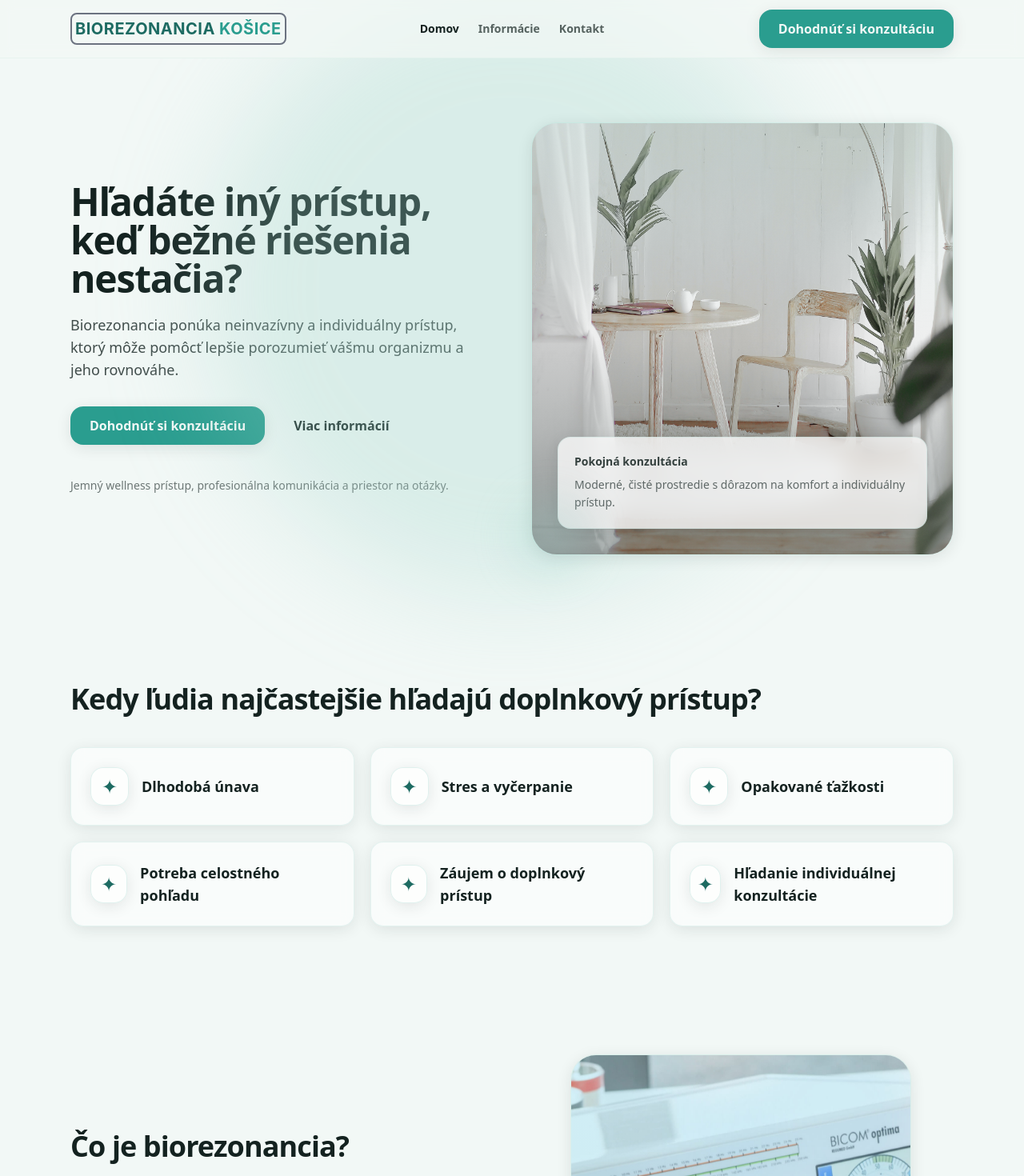
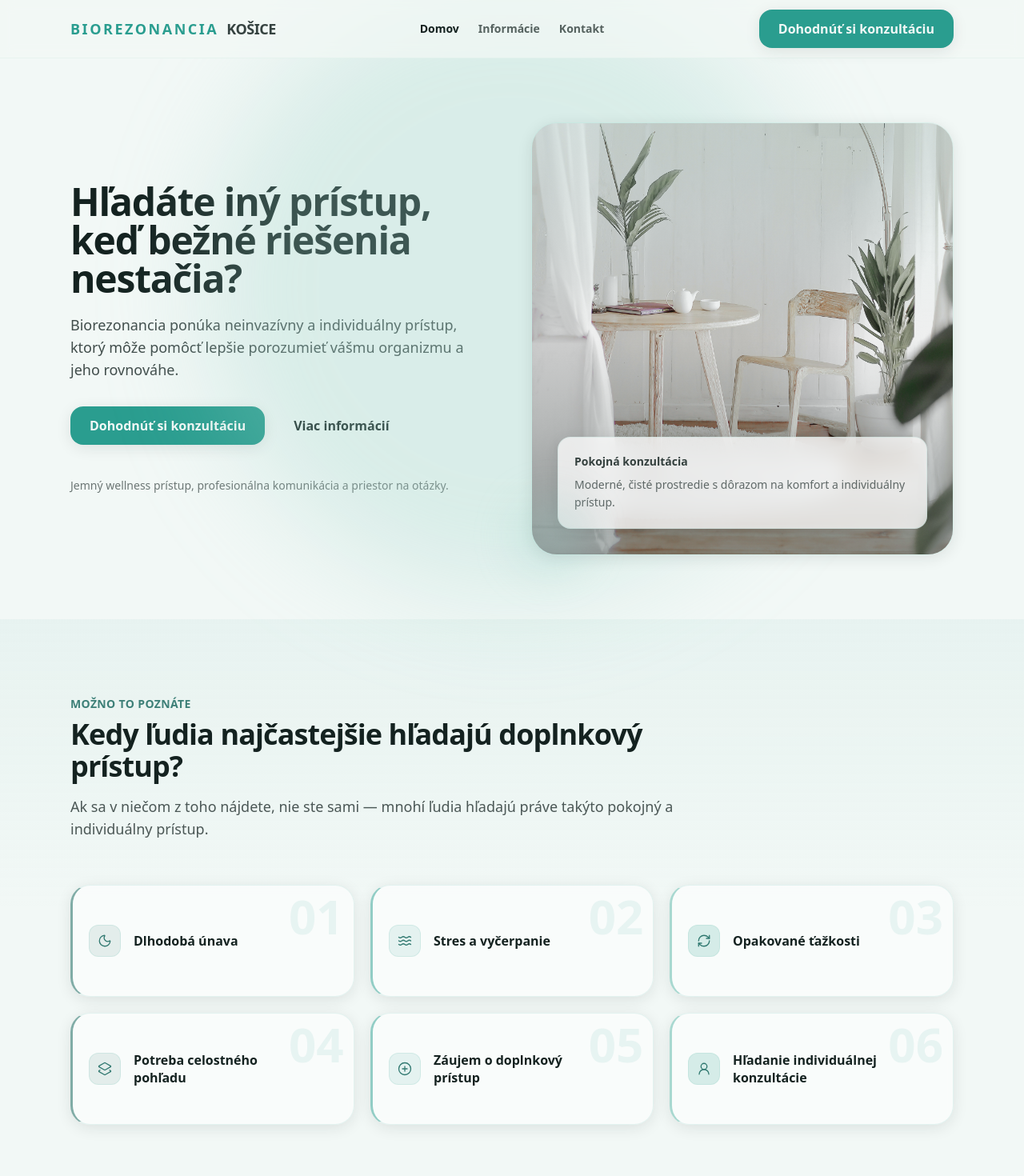
Before and after one commit to daviddiczhazy/biorezonanciakosice, a Nuxt app: page / in a window 1280 px wide. Shown: the top 1470 px of the page at 80% size. Built offline with nearby package versions, Linux system fonts and the light colour scheme.

Commit message:
problemgrid and header updates

```diff
--- a/app/components/landing/ProblemGrid.vue
+++ b/app/components/landing/ProblemGrid.vue
@@ -1,40 +1,158 @@
 <script setup lang="ts">
-defineProps<{
-  title: string;
-  items: string[];
-}>();
+import {
+  Layers2,
+  Moon,
+  PlusCircle,
+  RefreshCw,
+  UserRound,
+  Waves,
+} from "lucide-vue-next";
+
+withDefaults(
+  defineProps<{
+    title: string;
+    items: string[];
+    intro?: string;
+  }>(),
+  {
+    intro:
+      "Ak sa v niečom z toho nájdete, nie ste sami — mnohí ľudia hľadajú práve takýto pokojný a individuálny prístup.",
+  }
+);
+
+const problemIcons = [Moon, Waves, RefreshCw, Layers2, PlusCircle, UserRound];
+
+/** Doplňujúci text pri hoveri / fokuse — poradie ako položky na domovskej stránke. */
+const hoverDetails = [
+  "Dlhodobý pocit únavy často súvisí s tým, že telo dlho funguje v režime záťaže. Ak bežné vyšetrenia nič konkrétne nenájdu, môže pomôcť jemnejší, celostnejší pohľad na rovnováhu organizmu a na to, čo vám reálne robí dobre.",
+  "Stres a psychická záťaž sa v tele prejavujú rôznymi signálmi. Nie vždy stačí „len to vydržať“ — niekedy pomôže pokojný priestor, kde sa dá bez tlaku porozprávať a spolu hľadať súvislosti, ktoré dávajú zmysel.",
+  "Keď sa ťažkosti vracajú alebo dlho stagnujú, je prirodzené hľadať ďalšiu cestu. Biorezonancia môže byť jednou z možností, ako lepšie porozumieť signálom tela a doplniť doterajšiu starostlivosť o ďalší uhol pohľadu.",
+  "Niektoré situácie vyžadujú súvislosti, ktoré presahujú jednu oblasť či diagnózu. Individuálny prístup berie do úvahy váš kontext a smeruje k tomu, aby ste sa v celom procese cítili bezpečne a zrozumiteľne.",
+  "Záujem o metódy mimo klasických postupov nemusí znamenať nesúhlas s medicínou. Ide skôr o rozšírenie perspektívy a o hľadanie spôsobu, ktorý rešpektuje vaše tempo, hranice a osobné potreby.",
+  "Každý človek je iný — preto má zmysel osobný kontakt a priestor na otázky. Pri prvom stretnutí vám radi vysvetlíme, čo môžete očakávať, a spoločne zvážime, či je tento prístup pre vás vhodný.",
+] as const;
+
+const accentClass = [
+  "border-l-[3px] border-l-primary-dark/55",
+  "border-l-[3px] border-l-primary/50",
+  "border-l-[3px] border-l-primary-light/90",
+] as const;
+
+const iconBgClass = [
+  "bg-primary-dark/10 text-primary-dark",
+  "bg-primary/10 text-primary-dark",
+  "bg-primary-light/40 text-primary-dark",
+] as const;
+
+/** Zjavenie slov pri hoveri — krátke, ale čitateľné. */
+const wordReveal = {
+  staggerMs: 30,
+  durationMs: 200,
+} as const;
+
+function detailWords(index: number): string[] {
+  const text = hoverDetails[index % hoverDetails.length] ?? "";
+  return text.trim().split(/\s+/).filter(Boolean);
+}
 </script>
 
 <template>
-  <section class="py-16 sm:py-20">
-    <SectionContainer>
-      <div class="flex items-end justify-between gap-6 flex-col md:flex-row">
-        <h2 class="text-3xl sm:text-4xl font-bold tracking-tight">
+  <section class="relative py-20 sm:py-24 overflow-hidden">
+    <div
+      class="pointer-events-none absolute inset-0 bg-gradient-to-b from-primary-light/[0.12] via-transparent to-transparent"
+      aria-hidden="true"
+    />
+    <SectionContainer class="relative">
+      <div class="max-w-3xl">
+        <p
+          class="text-sm font-semibold tracking-wide text-primary-dark/85 uppercase"
+        >
+          Možno to poznáte
+        </p>
+        <h2
+          class="mt-2 text-3xl sm:text-4xl font-bold tracking-tight text-text leading-tight"
+        >
           {{ title }}
         </h2>
+        <p class="mt-4 text-base sm:text-lg text-text/75 leading-relaxed">
+          {{ intro }}
+        </p>
       </div>
 
-      <div class="mt-10 grid grid-cols-1 sm:grid-cols-2 lg:grid-cols-3 gap-5">
-        <BaseCard
-          v-for="(item, idx) in items"
-          :key="item"
-          class="transition-transform hover:-translate-y-1"
-        >
-          <div class="p-6">
-            <div class="flex items-center gap-4">
+      <ul
+        class="mt-12 sm:mt-14 grid grid-cols-1 sm:grid-cols-2 lg:grid-cols-3 gap-4 sm:gap-5 list-none p-0 m-0"
+      >
+        <li v-for="(item, idx) in items" :key="item">
+          <article
+            tabindex="0"
+            class="group relative h-full min-h-[8rem] sm:min-h-[8.75rem] overflow-hidden rounded-3xl border border-primary-light/25 border-l-[3px] bg-white/55 backdrop-blur-sm shadow-soft outline-none transition-all duration-300 hover:-translate-y-0.5 hover:shadow-lg hover:border-primary-light/40 focus-within:-translate-y-0.5 focus-within:shadow-lg focus-within:border-primary-light/40 focus-visible:ring-2 focus-visible:ring-primary-light/55 focus-visible:ring-offset-2 focus-visible:ring-offset-background"
+            :class="accentClass[idx % 3]"
+          >
+            <span
+              class="pointer-events-none absolute right-3 top-2 z-30 font-bold tabular-nums text-5xl sm:text-6xl leading-none text-primary-light/20 transition-opacity duration-300 group-hover:opacity-[0.12] group-focus-within:opacity-[0.12] select-none"
+              aria-hidden="true"
+            >
+              {{ String(idx + 1).padStart(2, "0") }}
+            </span>
+
+            <div
+              class="relative z-20 flex h-full gap-3 sm:gap-4 items-center px-4 sm:px-5 py-4 sm:py-5 will-change-transform transition-[transform,opacity] duration-700 ease-[cubic-bezier(0.4,0,0.2,1)] group-hover:pointer-events-none group-hover:translate-x-7 group-hover:opacity-0 group-focus-within:pointer-events-none group-focus-within:translate-x-7 group-focus-within:opacity-0"
+            >
               <div
-                class="w-12 h-12 rounded-2xl border border-primary-light/30 bg-white/55 shadow-soft flex items-center justify-center"
-                :class="
-                  idx % 2 === 0 ? 'text-primary-dark' : 'text-primary-dark'
-                "
+                class="flex h-10 w-10 shrink-0 items-center justify-center rounded-xl border border-primary-light/30"
+                :class="iconBgClass[idx % 3]"
+                aria-hidden="true"
               >
-                <span class="text-2xl" aria-hidden="true">✦</span>
+                <component
+                  :is="problemIcons[idx % problemIcons.length]"
+                  :size="18"
+                  :stroke-width="1.75"
+                  class="opacity-90"
+                />
               </div>
-              <div class="font-semibold text-text text-lg">{{ item }}</div>
+
+              <p
+                class="min-w-0 pr-9 text-base font-semibold text-text leading-snug"
+              >
+                {{ item }}
+              </p>
             </div>
-          </div>
-        </BaseCard>
-      </div>
+
+            <div
+              class="problem-grid-hover absolute inset-0 z-10 overflow-y-auto overflow-x-hidden overscroll-y-contain px-4 sm:px-5 py-3 sm:py-4 pr-10 sm:pr-11 opacity-0 -translate-x-8 sm:-translate-x-10 will-change-transform transition-[transform,opacity] duration-700 ease-[cubic-bezier(0.22,1,0.35,1)] group-hover:translate-x-0 group-hover:opacity-100 group-focus-within:translate-x-0 group-focus-within:opacity-100 bg-gradient-to-r from-white/96 via-white/92 to-primary-light/[0.18] backdrop-blur-[3px] [scrollbar-width:thin] [scrollbar-color:rgba(42,157,143,0.45)_transparent]"
+            >
+              <p
+                class="text-sm text-text/80 leading-relaxed flex flex-wrap gap-x-1.5 gap-y-1 pb-1"
+              >
+                <span
+                  v-for="(word, wi) in detailWords(idx)"
+                  :key="wi"
+                  class="inline-block opacity-0 translate-y-0.5 transition-[opacity,transform] ease-out motion-reduce:opacity-100 motion-reduce:translate-y-0 motion-reduce:[transition-delay:0ms] motion-reduce:[transition-duration:0ms] group-hover:opacity-100 group-hover:translate-y-0 group-focus-within:opacity-100 group-focus-within:translate-y-0"
+                  :style="{
+                    transitionDuration: `${wordReveal.durationMs}ms`,
+                    transitionDelay: `${wi * wordReveal.staggerMs}ms`,
+                  }"
+                >
+                  {{ word }}
+                </span>
+              </p>
+            </div>
+          </article>
+        </li>
+      </ul>
     </SectionContainer>
   </section>
 </template>
+
+<style scoped>
+.problem-grid-hover::-webkit-scrollbar {
+  width: 6px;
+}
+.problem-grid-hover::-webkit-scrollbar-thumb {
+  border-radius: 9999px;
+  background: rgb(42 157 143 / 0.35);
+}
+.problem-grid-hover::-webkit-scrollbar-track {
+  background: transparent;
+}
+</style>
--- a/app/components/layout/TheHeader.vue
+++ b/app/components/layout/TheHeader.vue
@@ -27,18 +27,22 @@ const closeMobile = () => {
     >
       <div class="mx-auto max-w-6xl px-4 sm:px-6 py-3">
         <div class="grid grid-cols-3 items-center gap-4">
-          <!-- Left: logo -->
-          <div
-            class="flex w-fit items-center justify-self-start border-2 border-gray-500 p-1 rounded-lg"
+          <!-- Left: text logo -->
+          <NuxtLink
+            to="/"
+            class="justify-self-start w-fit flex flex-col sm:flex-row sm:items-center gap-1 sm:gap-2.5 rounded-md antialiased transition-opacity duration-200 hover:opacity-[0.88] focus-visible:outline-none focus-visible:opacity-100 focus-visible:ring-2 focus-visible:ring-primary-light/50 focus-visible:ring-offset-2 focus-visible:ring-offset-background"
           >
-            <NuxtLink
-              to="/"
-              class="font-[Inter] font-bold tracking-wide text-lg sm:text-xl"
+            <span
+              class="text-base sm:text-lg font-bold uppercase tracking-[0.14em] text-primary leading-none"
             >
-              <span class="text-primary-dark">BIOREZONANCIA</span>
-              <span class="text-primary"> KOŠICE</span>
-            </NuxtLink>
-          </div>
+              Biorezonancia
+            </span>
+            <span
+              class="text-base sm:text-lg font-bold uppercase tracking-tight text-text/85 leading-none"
+            >
+              Košice
+            </span>
+          </NuxtLink>
 
           <!-- Center: navigation -->
           <nav
--- a/package.json
+++ b/package.json
@@ -11,6 +11,7 @@
   },
   "dependencies": {
     "@nuxtjs/tailwindcss": "6.14.0",
+    "lucide-vue-next": "^0.577.0",
     "nuxt": "^4.4.2",
     "vue": "^3.5.30",
     "vue-router": "^5.0.3"
```
Also changed, not shown: 1 other file (tests, documents, lock files or other folders).
